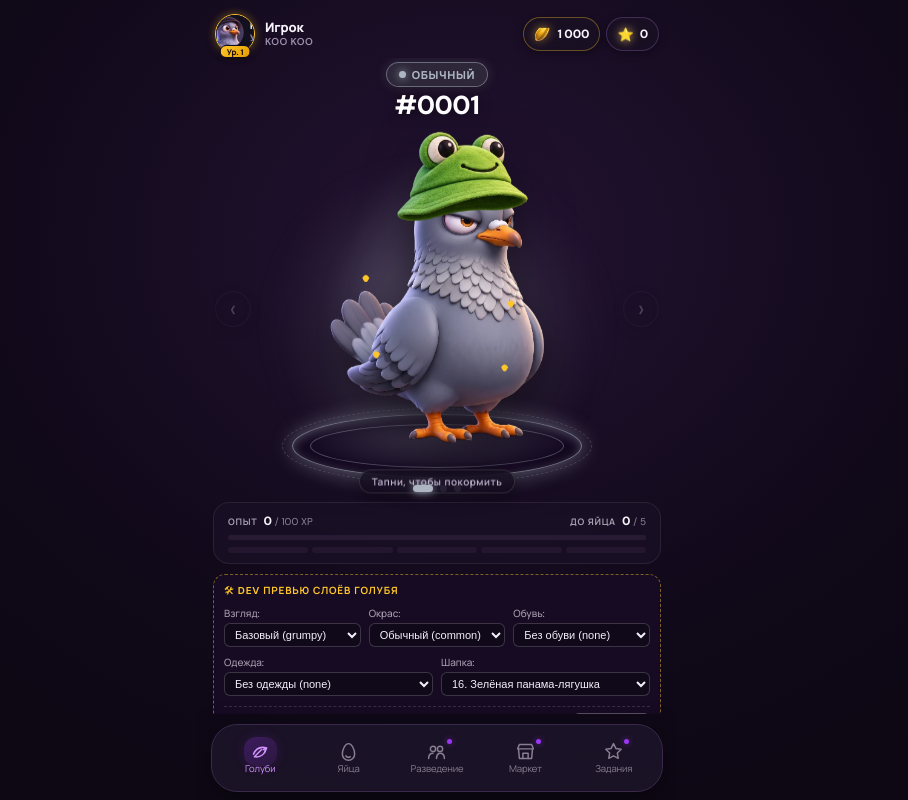
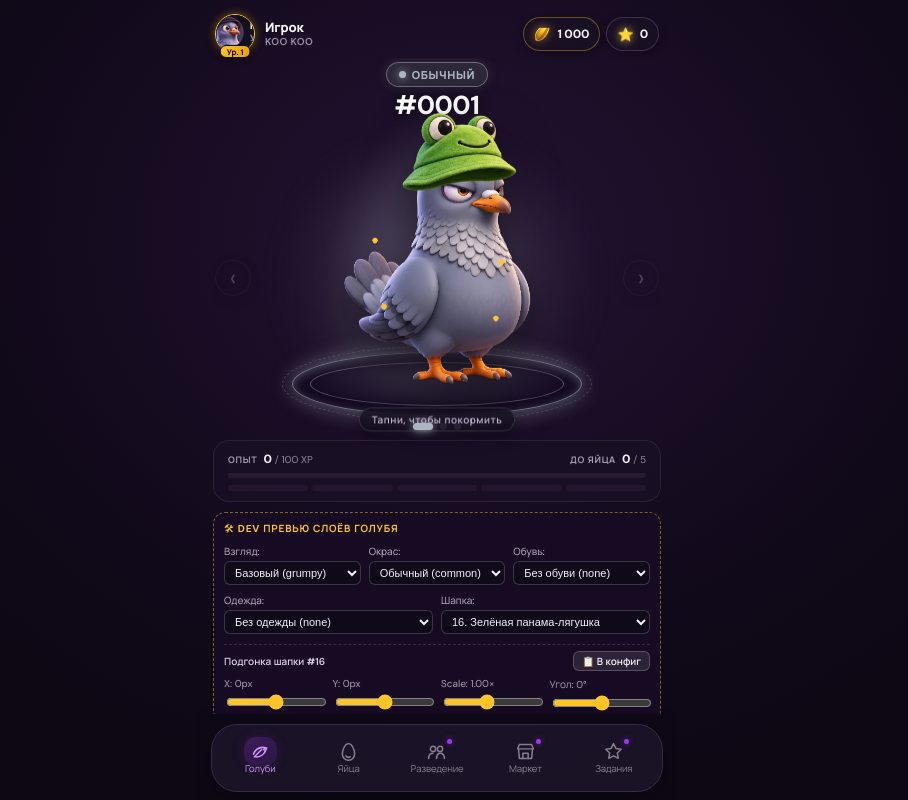
Before and after one commit to archesnew/kookoo, a React (Vite) app: page / in a window 1280 px wide. Shown: the whole page, without its empty margins (203-1111 px from the left). Built offline with nearby package versions, Linux system fonts and the light colour scheme.

Commit message:
feat: add rotation slider to hat tuner and fit all 4 controls above nav

```diff
--- a/src/style.css
+++ b/src/style.css
@@ -970,19 +970,24 @@ button:disabled {
 }
 
 .dev-hat-tuner-sliders {
-  display: flex;
+  display: grid;
+  grid-template-columns: repeat(4, minmax(0, 1fr));
   gap: 8px;
-  flex-wrap: wrap;
 }
 
 .dev-hat-tuner-sliders label {
-  flex: 1 1 calc(33.333% - 6px);
-  min-width: 85px;
+  min-width: 0;
   display: flex;
   flex-direction: column;
   gap: 2px;
   font-size: 10px;
   color: #a89caf;
+}
+
+@media (max-width: 420px) {
+  .dev-hat-tuner-sliders {
+    grid-template-columns: repeat(2, minmax(0, 1fr));
+  }
 }
 
 .dev-hat-tuner-sliders input[type="range"] {
@@ -1752,11 +1757,12 @@ button:disabled {
 
 @media (max-height: 860px) {
   .pigeon-stage-container {
-    min-height: 350px;
+    min-height: 295px;
+    padding-top: 18px;
   }
   .pigeon-layers {
-    width: min(82vw, 310px);
-    height: min(82vw, 310px);
+    width: min(76vw, 270px);
+    height: min(76vw, 270px);
   }
 }
 
--- a/src/ui.tsx
+++ b/src/ui.tsx
@@ -261,27 +261,28 @@ export type HatFit = {
   offsetX: number;
   offsetY: number;
   scale: number;
+  rotate: number;
 };
 
 export const HAT_FIT_CONFIG: Record<string, Partial<HatFit>> = {
-  "01": { offsetX: 0, offsetY: 0, scale: 1 },
-  "02": { offsetX: 0, offsetY: 0, scale: 1 },
-  "03": { offsetX: 0, offsetY: 0, scale: 1 },
-  "04": { offsetX: 0, offsetY: 0, scale: 1 },
-  "05": { offsetX: 0, offsetY: 0, scale: 1 },
-  "06": { offsetX: 0, offsetY: 0, scale: 1 },
-  "07": { offsetX: 0, offsetY: 0, scale: 1 },
-  "08": { offsetX: 0, offsetY: 0, scale: 1 },
-  "09": { offsetX: 0, offsetY: 0, scale: 1 },
-  "10": { offsetX: 0, offsetY: 0, scale: 1 },
-  "11": { offsetX: 0, offsetY: 0, scale: 1 },
-  "12": { offsetX: 0, offsetY: 0, scale: 1 },
-  "13": { offsetX: 0, offsetY: 0, scale: 1 },
-  "14": { offsetX: 0, offsetY: 0, scale: 1 },
-  "15": { offsetX: 0, offsetY: 0, scale: 1 },
-  "16": { offsetX: 0, offsetY: 0, scale: 1 },
-  "17": { offsetX: 0, offsetY: 0, scale: 1 },
-  "18": { offsetX: 0, offsetY: 0, scale: 1 },
+  "01": { offsetX: 0, offsetY: 0, scale: 1, rotate: 0 },
+  "02": { offsetX: 0, offsetY: 0, scale: 1, rotate: 0 },
+  "03": { offsetX: 0, offsetY: 0, scale: 1, rotate: 0 },
+  "04": { offsetX: 0, offsetY: 0, scale: 1, rotate: 0 },
+  "05": { offsetX: 0, offsetY: 0, scale: 1, rotate: 0 },
+  "06": { offsetX: 0, offsetY: 0, scale: 1, rotate: 0 },
+  "07": { offsetX: 0, offsetY: 0, scale: 1, rotate: 0 },
+  "08": { offsetX: 0, offsetY: 0, scale: 1, rotate: 0 },
+  "09": { offsetX: 0, offsetY: 0, scale: 1, rotate: 0 },
+  "10": { offsetX: 0, offsetY: 0, scale: 1, rotate: 0 },
+  "11": { offsetX: 0, offsetY: 0, scale: 1, rotate: 0 },
+  "12": { offsetX: 0, offsetY: 0, scale: 1, rotate: 0 },
+  "13": { offsetX: 0, offsetY: 0, scale: 1, rotate: 0 },
+  "14": { offsetX: 0, offsetY: 0, scale: 1, rotate: 0 },
+  "15": { offsetX: 0, offsetY: 0, scale: 1, rotate: 0 },
+  "16": { offsetX: 0, offsetY: 0, scale: 1, rotate: 0 },
+  "17": { offsetX: 0, offsetY: 0, scale: 1, rotate: 0 },
+  "18": { offsetX: 0, offsetY: 0, scale: 1, rotate: 0 },
 };
 
 export function normalizeHatId(hat?: string | null): string | null {
@@ -301,6 +302,7 @@ export function getHatFit(hat?: string | null, override?: Partial<HatFit> | null
     offsetX: override?.offsetX ?? base.offsetX ?? 0,
     offsetY: override?.offsetY ?? base.offsetY ?? 0,
     scale: override?.scale ?? base.scale ?? 1,
+    rotate: override?.rotate ?? base.rotate ?? 0,
   };
 }
 
@@ -579,7 +581,7 @@ function Pigeon({
                   alt={`Головной убор: ${hatTrait}`}
                   className="pigeon-layer layer-hat"
                   style={{
-                    transform: `translate(${hatFit.offsetX}px, ${hatFit.offsetY}px) scale(${hatFit.scale})`,
+                    transform: `translate(${hatFit.offsetX}px, ${hatFit.offsetY}px) rotate(${hatFit.rotate}deg) scale(${hatFit.scale})`,
                     transformOrigin: "50% 22%",
                   }}
                   onError={(e) => {
@@ -1297,7 +1299,7 @@ export default function App() {
                         type="button"
                         className="dev-preview-reset"
                         onClick={() => {
-                          const snippet = `"${activeHatId}": { offsetX: ${activeHatFit.offsetX}, offsetY: ${activeHatFit.offsetY}, scale: ${Number(activeHatFit.scale.toFixed(2))} },`;
+                          const snippet = `"${activeHatId}": { offsetX: ${activeHatFit.offsetX}, offsetY: ${activeHatFit.offsetY}, scale: ${Number(activeHatFit.scale.toFixed(2))}, rotate: ${activeHatFit.rotate} },`;
                           navigator.clipboard?.writeText(snippet).catch(() => {});
                           setCopiedHatFit(true);
                           setTimeout(() => setCopiedHatFit(false), 1600);
@@ -1356,6 +1358,22 @@ export default function App() {
                         }
                       />
                     </label>
+                    <label>
+                      <span>Угол: {activeHatFit.rotate > 0 ? `+${activeHatFit.rotate}` : activeHatFit.rotate}°</span>
+                      <input
+                        type="range"
+                        min={-45}
+                        max={45}
+                        step={1}
+                        value={activeHatFit.rotate}
+                        onChange={(e) =>
+                          setHatFitOverrides((prev) => ({
+                            ...prev,
+                            [activeHatId]: { ...activeHatFit, rotate: Number(e.target.value) },
+                          }))
+                        }
+                      />
+                    </label>
                   </div>
                 </div>
               )}
```
